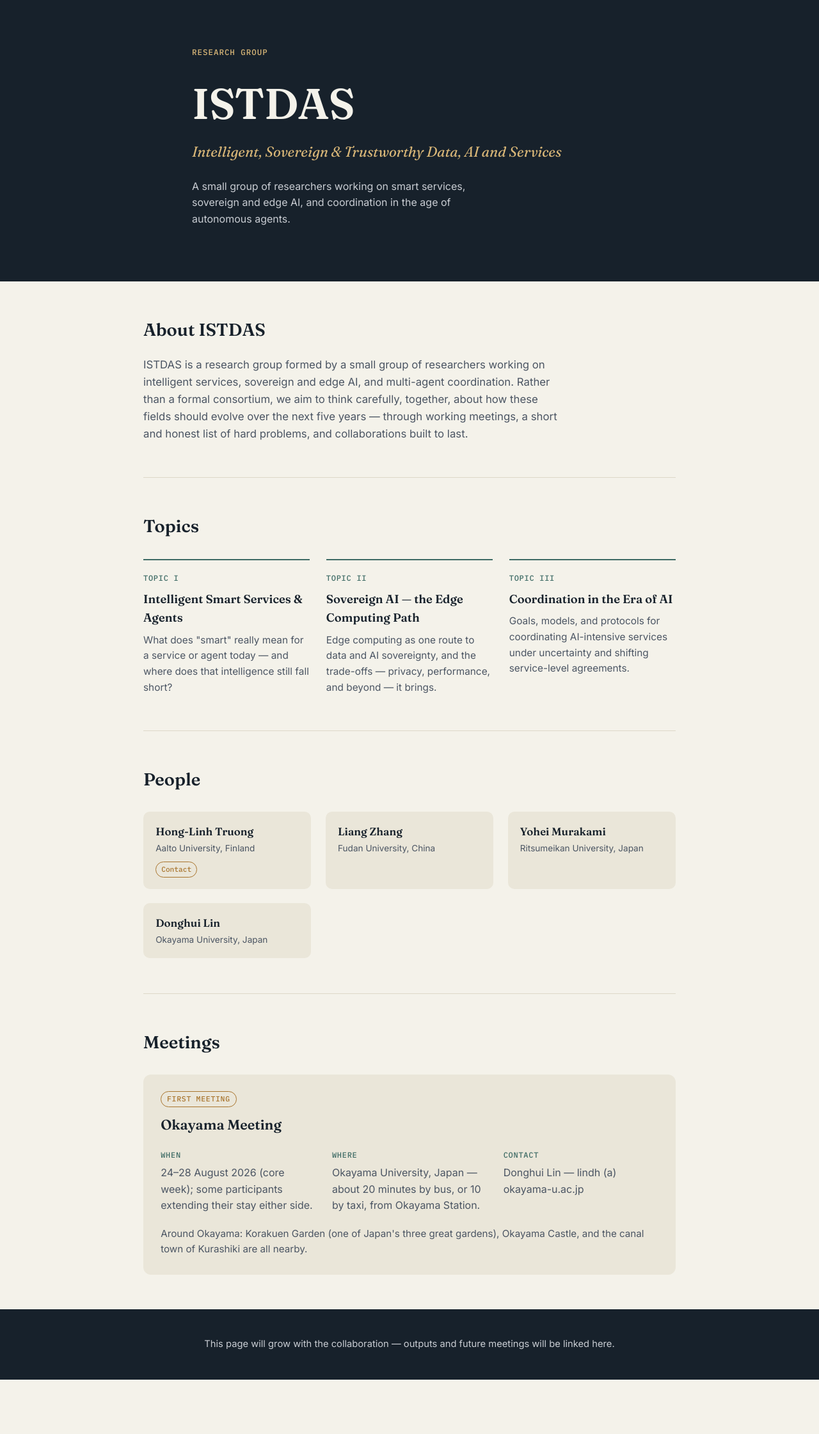
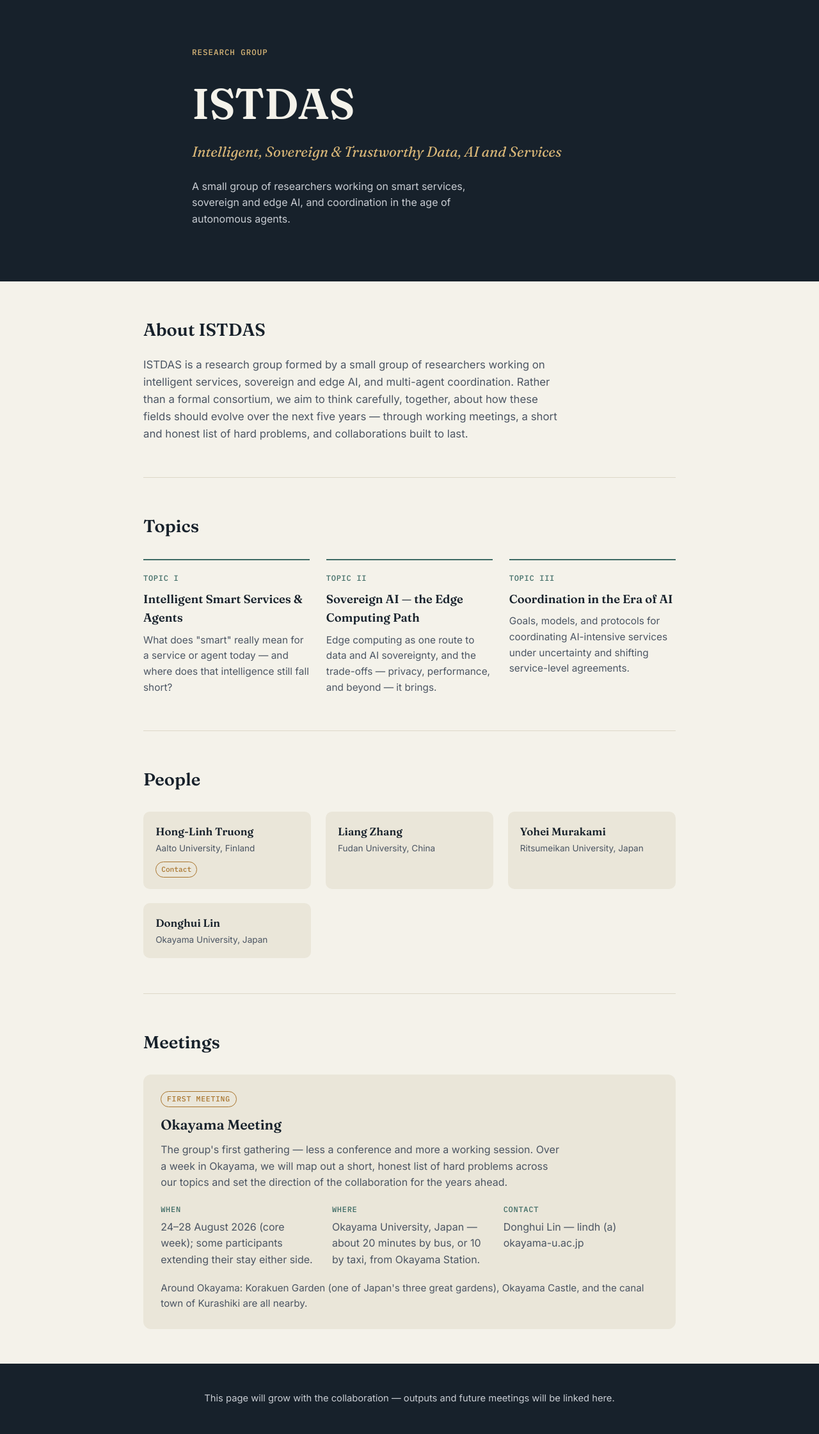
Before and after one commit to istdas/istdas.github.io, a Jekyll site: the page built from index.md, in a window 1280 px wide. Shown: the whole page at 64% size. Built offline with Jekyll 4.4.1, drawn with Linux system fonts in a browser that asks for light colours; before the commit the page ends 2157 px from its top, so only the background shows below that.

Commit message:
Add overview description to Okayama Meeting card

```diff
--- a/_layouts/default.html
+++ b/_layouts/default.html
@@ -107,6 +107,7 @@
   .meeting { background: var(--paper-soft); border-radius: 12px; padding: 1.5rem 1.7rem 1.7rem; }
   .meeting .label { display: inline-block; font-family: 'IBM Plex Mono', monospace; font-size: 0.72rem; color: var(--brass); border: 1px solid var(--brass); padding: 0.15rem 0.55rem; border-radius: 999px; letter-spacing: 0.06em; text-transform: uppercase; }
   .meeting h3 { font-family: 'Fraunces', serif; font-size: 1.35rem; margin: 0.7rem 0 0.2rem; }
+  .meeting-desc { margin: 0.5rem 0 0; color: var(--ink-soft); max-width: 62ch; }
   .meeting-note { margin: 1.2rem 0 0; color: var(--ink-soft); font-size: 0.95rem; }
 
   .facts { margin: 1.8rem 0 0; padding: 0; display: grid; grid-template-columns: repeat(auto-fit, minmax(240px, 1fr)); gap: 1.6rem; }
@@ -184,6 +185,7 @@
       <div class="meeting">
         {% if meeting.label %}<span class="label">{{ meeting.label }}</span>{% endif %}
         <h3>{{ meeting.name }}</h3>
+        {% if meeting.description %}<p class="meeting-desc">{{ meeting.description }}</p>{% endif %}
         <dl class="facts">
           <div class="fact">
             <dt>When</dt>
--- a/index.md
+++ b/index.md
@@ -31,6 +31,7 @@
 meetings:
   - label: "First meeting"
     name: "Okayama Meeting"
+    description: "The group's first gathering — less a conference and more a working session. Over a week in Okayama, we will map out a short, honest list of hard problems across our topics and set the direction of the collaboration for the years ahead."
     dates: "24–28 August 2026 (core week); some participants extending their stay either side."
     location: "Okayama University, Japan — about 20 minutes by bus, or 10 by taxi, from Okayama Station."
     contact: "Donghui Lin — lindh (a) okayama-u.ac.jp"
```
Also changed, not shown: README.md.
